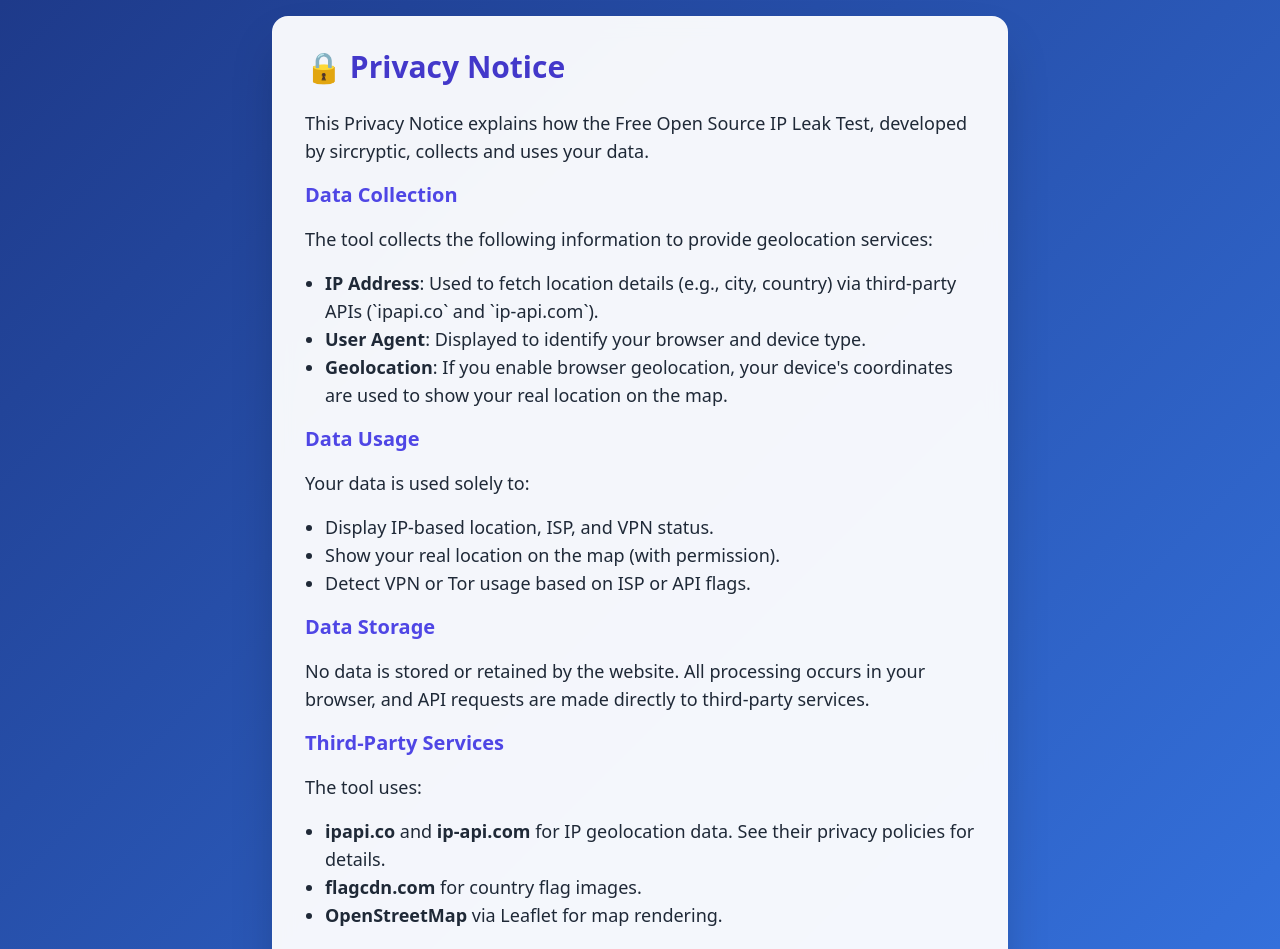
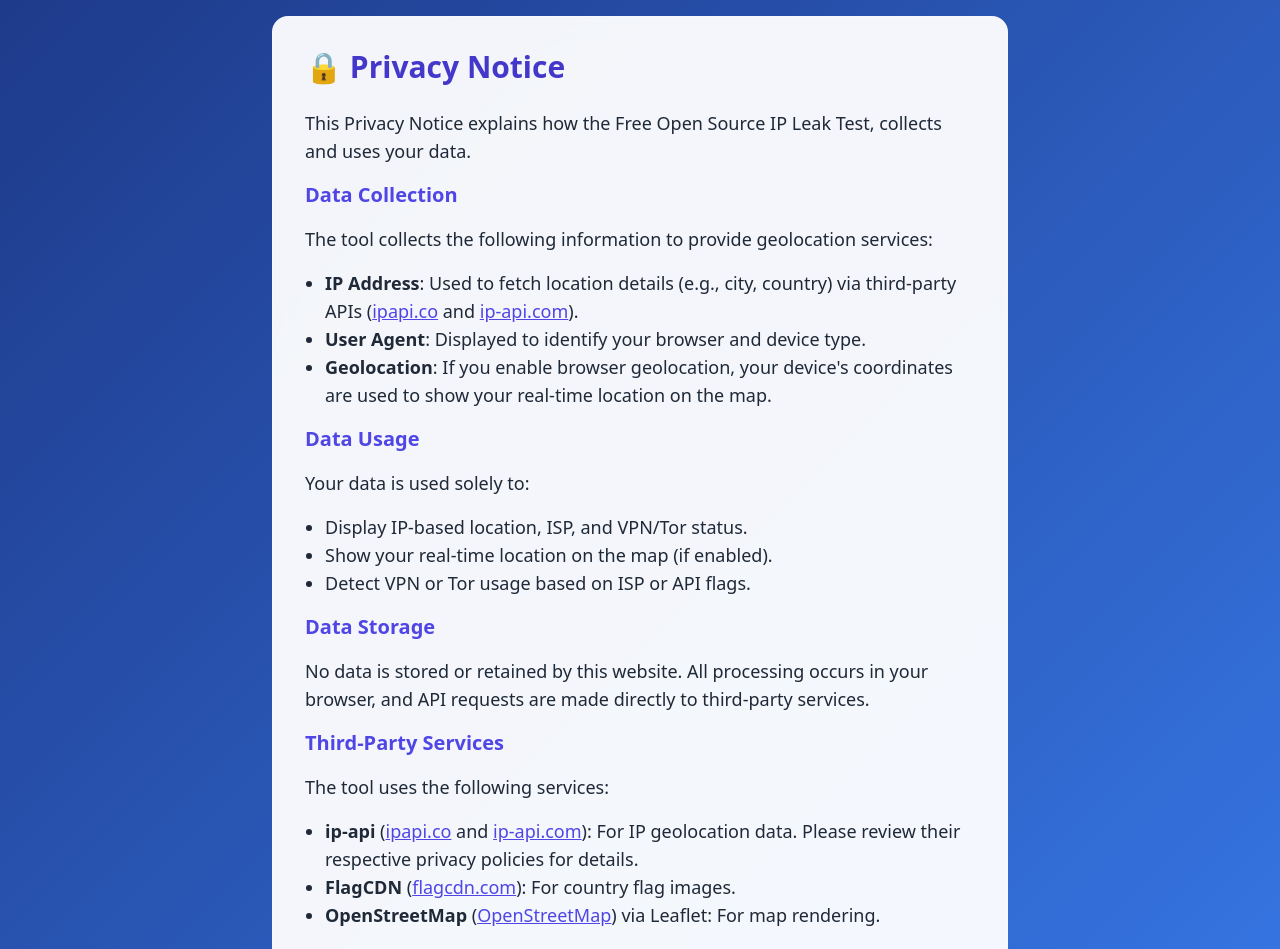
Before and after one commit to SirCryptic/Basic-Websites-Portfolio, a Jekyll site: the page IP Leak Test/privacy.html, which Jekyll copies as it is, in a window 1280 px wide. Shown: the top 949 px of the page. Built offline with Jekyll 4.4.1, drawn with Linux system fonts in a browser that asks for light colours; some of the changed text lies outside the part shown.

Commit message:
Update privacy.html

```diff
--- a/IP Leak Test/privacy.html
+++ b/IP Leak Test/privacy.html
@@ -3,34 +3,108 @@
 <head>
   <meta charset="UTF-8" />
   <meta name="viewport" content="width=device-width, initial-scale=1.0" />
-  <meta name="description" content="Privacy Notice for the Free Open Source IP Leak Test by sircryptic, explaining data collection and usage." />
+  <meta name="description" content="Privacy Notice for the Free Open Source IP Leak Test, explaining data collection and usage." />
   <meta name="keywords" content="privacy policy, IP geolocation, data collection, open source" />
   <meta name="author" content="sircryptic" />
-  <title>Privacy Notice - IP Geolocation</title>
+  <meta property="og:title" content="Privacy Notice - Free Open Source IP Leak Test" />
+  <meta property="og:description" content="Learn how the Free Open Source IP Leak Test handles your data." />
+  <meta property="og:image" content="https://img.icons8.com/?size=100&id=j2D-17SBxXAJ&format=png&color=000000" />
+  <meta property="og:url" content="https://sircryptic.github.io/ip-geolocation/privacy.html" />
+  <meta property="og:type" content="website" />
+  <meta name="twitter:card" content="summary_large_image" />
+  <meta name="twitter:title" content="Privacy Notice - Free Open Source IP Leak Test" />
+  <meta name="twitter:description" content="Learn how the Free Open Source IP Leak Test handles your data." />
+  <meta name="twitter:image" content="https://img.icons8.com/?size=100&id=j2D-17SBxXAJ&format=png&color=000000" />
+  <title>Privacy Notice - IP Leak Test</title>
   <link href="https://cdn.jsdelivr.net/npm/tailwindcss@2.2.19/dist/tailwind.min.css" rel="stylesheet" />
-  <link rel="icon" type="image/png" href="https://img.icons8.com/emoji/48/globe.png" />
+  <link rel="icon" type="image/png" href="https://img.icons8.com/?size=100&id=j2D-17SBxXAJ&format=png&color=000000" />
   <link href="https://fonts.googleapis.com/css2?family=Inter:wght@400;600;700&display=swap" rel="stylesheet" />
   <style>
     body {
       background: linear-gradient(135deg, #1e3a8a 0%, #3b82f6 100%);
       min-height: 100vh;
       font-family: 'Inter', sans-serif;
+      margin: 0;
     }
     .container {
       max-width: 48rem;
       margin: 0 auto;
       padding: 1rem;
     }
+    main {
+      opacity: 0;
+      transition: opacity 0.5s ease;
+    }
+    main.loaded {
+      opacity: 1;
+    }
     .card {
       background: rgba(255, 255, 255, 0.95);
       backdrop-filter: blur(10px);
       border: 1px solid rgba(255, 255, 255, 0.2);
-      transform: translateY(0);
+      border-radius: 1rem;
       transition: transform 0.3s ease, box-shadow 0.3s ease;
     }
     .card:hover {
       transform: translateY(-4px);
       box-shadow: 0 10px 20px rgba(0, 0, 0, 0.15);
+    }
+    .btn-primary {
+      background-color: #2563eb;
+      transition: background-color 0.3s ease, transform 0.2s ease;
+    }
+    .btn-primary:hover {
+      background-color: #1d4ed8;
+      transform: scale(1.05);
+    }
+    #loading-overlay {
+      position: fixed;
+      top: 0;
+      left: 0;
+      width: 100%;
+      height: 100%;
+      background: rgba(255, 255, 255, 0.2);
+      display: flex;
+      align-items: center;
+      justify-content: center;
+      z-index: 1000;
+      opacity: 1;
+      transition: opacity 0.5s ease;
+      pointer-events: none;
+    }
+    #loading-overlay.hidden {
+      opacity: 0;
+    }
+    #loading-overlay .loading-text {
+      color: white;
+      font-size: 1.5rem;
+      font-weight: 600;
+      display: flex;
+      align-items: center;
+      gap: 8px;
+    }
+    .pulse-loader {
+      display: inline-flex;
+      align-items: center;
+      gap: 4px;
+    }
+    .pulse-loader span {
+      display: inline-block;
+      width: 8px;
+      height: 8px;
+      background-color: #2563eb;
+      border-radius: 50%;
+      animation: pulse 1.2s ease-in-out infinite;
+    }
+    .pulse-loader span:nth-child(2) {
+      animation-delay: 0.4s;
+    }
+    .pulse-loader span:nth-child(3) {
+      animation-delay: 0.8s;
+    }
+    @keyframes pulse {
+      0%, 100% { transform: scale(1); opacity: 1; }
+      50% { transform: scale(1.5); opacity: 0.7; }
     }
     footer {
       display: flex;
@@ -46,61 +120,57 @@
       flex-grow: 1;
       text-align: center;
     }
-    footer a {
-      transition: opacity 0.3s ease;
-    }
     footer a:hover {
       opacity: 0.8;
     }
   </style>
 </head>
 <body class="font-sans text-gray-800">
+  <div id="loading-overlay">
+    <div class="loading-text">
+
+      <span class="pulse-loader"><span></span><span></span><span></span></span>
+    </div>
+  </div>
   <main class="container py-6 sm:py-12">
-    <div class="card rounded-2xl shadow-2xl p-6 sm:p-8 space-y-6">
+    <div class="card p-6 sm:p-8 space-y-6">
       <h1 class="text-2xl sm:text-3xl font-bold text-indigo-700 flex items-center gap-2">
         🔒 Privacy Notice
       </h1>
       <div class="space-y-4 text-base sm:text-lg leading-relaxed">
-        <p>This Privacy Notice explains how the Free Open Source IP Leak Test, developed by sircryptic, collects and uses your data.</p>
+        <p>This Privacy Notice explains how the Free Open Source IP Leak Test, collects and uses your data.</p>
 
         <h2 class="text-lg sm:text-xl font-semibold text-indigo-600">Data Collection</h2>
         <p>The tool collects the following information to provide geolocation services:</p>
         <ul class="list-disc pl-5">
-          <li><strong>IP Address</strong>: Used to fetch location details (e.g., city, country) via third-party APIs (`ipapi.co` and `ip-api.com`).</li>
+          <li><strong>IP Address</strong>: Used to fetch location details (e.g., city, country) via third-party APIs (<a href="https://ipapi.co" class="underline text-indigo-600 hover:text-indigo-800" target="_blank">ipapi.co</a> and <a href="http://ip-api.com" class="underline text-indigo-600 hover:text-indigo-800" target="_blank">ip-api.com</a>).</li>
           <li><strong>User Agent</strong>: Displayed to identify your browser and device type.</li>
-          <li><strong>Geolocation</strong>: If you enable browser geolocation, your device's coordinates are used to show your real location on the map.</li>
+          <li><strong>Geolocation</strong>: If you enable browser geolocation, your device's coordinates are used to show your real-time location on the map.</li>
         </ul>
 
         <h2 class="text-lg sm:text-xl font-semibold text-indigo-600">Data Usage</h2>
         <p>Your data is used solely to:</p>
         <ul class="list-disc pl-5">
-          <li>Display IP-based location, ISP, and VPN status.</li>
-          <li>Show your real location on the map (with permission).</li>
+          <li>Display IP-based location, ISP, and VPN/Tor status.</li>
+          <li>Show your real-time location on the map (if enabled).</li>
           <li>Detect VPN or Tor usage based on ISP or API flags.</li>
         </ul>
 
         <h2 class="text-lg sm:text-xl font-semibold text-indigo-600">Data Storage</h2>
-        <p>No data is stored or retained by the website. All processing occurs in your browser, and API requests are made directly to third-party services.</p>
+        <p>No data is stored or retained by this website. All processing occurs in your browser, and API requests are made directly to third-party services.</p>
 
         <h2 class="text-lg sm:text-xl font-semibold text-indigo-600">Third-Party Services</h2>
-        <p>The tool uses:</p>
+        <p>The tool uses the following services:</p>
         <ul class="list-disc pl-5">
-          <li><strong>ipapi.co</strong> and <strong>ip-api.com</strong> for IP geolocation data. See their privacy policies for details.</li>
-          <li><strong>flagcdn.com</strong> for country flag images.</li>
-          <li><strong>OpenStreetMap</strong> via Leaflet for map rendering.</li>
-        </ul>
-
-        <h2 class="text-lg sm:text-xl font-semibold text-indigo-600">Your Choices</h2>
-        <p>You can:</p>
-        <ul class="list-disc pl-5">
-          <li>Disable browser geolocation to avoid sharing your real location.</li>
-          <li>Disable JavaScript to prevent IP data collection (note: this will disable the tool's functionality).</li>
+          <li><strong>ip-api</strong> (<a href="https://ipapi.co" class="underline text-indigo-600 hover:text-indigo-800" target="_blank">ipapi.co</a> and <a href="http://ip-api.com" class="underline text-indigo-600 hover:text-indigo-800" target="_blank">ip-api.com</a>): For IP geolocation data. Please review their respective privacy policies for details.</li>
+          <li><strong>FlagCDN</strong> (<a href="https://flagcdn.com" class="underline text-indigo-600 hover:text-indigo-800" target="_blank">flagcdn.com</a>): For country flag images.</li>
+          <li><strong>OpenStreetMap</strong> (<a href="https://www.openstreetmap.org" class="underline text-indigo-600 hover:text-indigo-800" target="_blank">OpenStreetMap</a>) via Leaflet: For map rendering.</li>
         </ul>
 
         <h2 class="text-lg sm:text-xl font-semibold text-indigo-600">Contact</h2>
-        <p>For questions, contact me via <a href="https://github.com/sircryptic" class="underline text-indigo-600 hover:text-indigo-800">GitHub</a>.</p>
+        <p>For any further questions or concerns, contact me via <a href="https://github.com/sircryptic" class="underline text-indigo-600 hover:text-indigo-800" target="_blank">GitHub</a>.</p>
 
-        <p class="text-sm text-gray-500">Last updated: May 28, 2025</p>
+        <p class="text-sm text-gray-500">Last updated: May 27, 2025</p>
       </div>
       <a href="index.html" class="inline-block btn-primary px-5 py-2 text-white rounded-lg shadow hover:shadow-lg focus:outline-none focus:ring-2 focus:ring-indigo-500">
         Back to Home
@@ -109,10 +179,38 @@
   </main>
 
   <footer>
-    <span class="footer-text">Free Open Source IP Leak Test | Developed by sircryptic | <a href="privacy.html" class="underline">Privacy Notice</a></span>
+    <span class="footer-text">Free Open Source IP Leak Test | <a href="privacy.html" class="underline">Privacy Notice</a></span>
     <a href="https://github.com/sircryptic" target="_blank">
       <img src="https://img.icons8.com/fluency/24/github.png" alt="GitHub" />
     </a>
   </footer>
+
+  <script>
+    // Fade in content and hide overlay
+    function fadeInContent() {
+      try {
+        const mainElement = document.querySelector('main');
+        const overlayElement = document.getElementById('loading-overlay');
+        if (mainElement) mainElement.classList.add('loaded');
+        if (overlayElement) {
+          overlayElement.classList.add('hidden');
+          setTimeout(() => {
+            overlayElement.style.display = 'none';
+          }, 500); // Match transition duration
+        }
+      } catch (e) {}
+    }
+
+    // Start fade-in with timeout
+    try {
+      setTimeout(() => {
+        if (!document.querySelector('main').classList.contains('loaded')) {
+          fadeInContent();
+        }
+      }, 5000); // 5-second timeout
+      // Simulate load delay (e.g., 1 second) for smoother UX
+      setTimeout(fadeInContent, 1000);
+    } catch (e) {}
+  </script>
 </body>
 </html>
```
